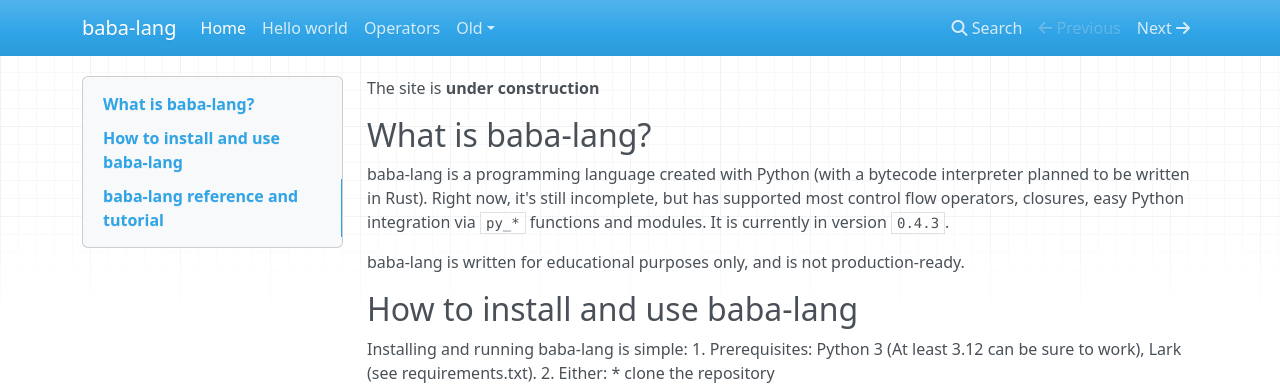
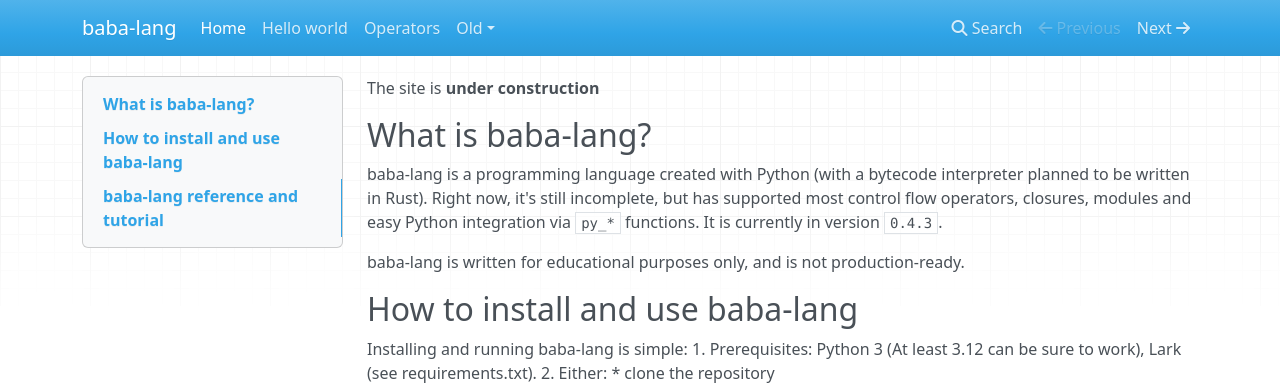
Before and after one commit to dangduomg/baba-lang, an MkDocs documentation site: the page built from docs/index.md, in a window 1280 px wide and 1064 px high. Shown: the top 385 px of the window. Built offline with MkDocs 1.6.1, drawn with Linux system fonts in a browser that asks for light colours; nearby versions of some CDN libraries.

```diff
--- a/docs/index.md
+++ b/docs/index.md
@@ -8,7 +8,7 @@ The site is **under construction**
 
 ## What is baba-lang?
 
-baba-lang is a programming language created with Python (with a bytecode interpreter planned to be written in Rust). Right now, it's still incomplete, but has supported most control flow operators, closures, easy Python integration via `py_*` functions and modules. It is currently in version `0.4.3`.
+baba-lang is a programming language created with Python (with a bytecode interpreter planned to be written in Rust). Right now, it's still incomplete, but has supported most control flow operators, closures, modules and easy Python integration via `py_*` functions. It is currently in version `0.4.3`.
 
 baba-lang is written for educational purposes only, and is not production-ready.
 
```
